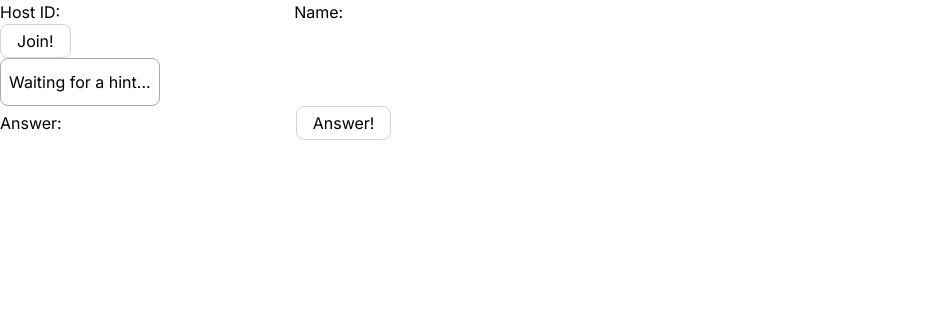
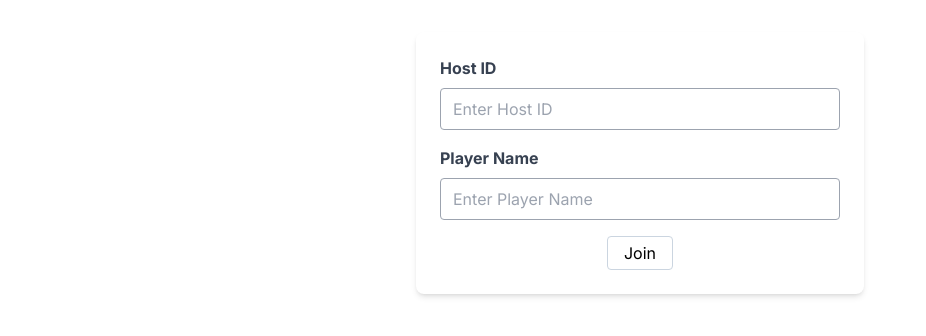
Before and after one commit to chin8628/emoji-anime-guessing, a Next.js app: page /guess in a window 1280 px wide. Shown: the top 336 px of the page, without its empty margins (0-926 px from the left). Built offline with nearby package versions, Linux system fonts and the light colour scheme.

Commit message:
Add ConnectRoomForm.tsx

```diff
--- a/src/app/globals.css
+++ b/src/app/globals.css
@@ -5,7 +5,7 @@
 button {
     background-color: white;
     border: 1px solid #CBD5E0;
-    border-radius: 8px;
+    border-radius: 4px;
     padding: 4px 16px;
     text-align: center;
     cursor: pointer;
@@ -15,3 +15,17 @@ button {
 button:hover {
     background-color: #EEE;
 }
+
+input {
+    border: 1px solid #CBD5E0;
+    padding: 0.5rem;
+    font-size: 16px;
+}
+
+@layer base {
+    input[type="number"]::-webkit-inner-spin-button,
+    input[type="number"]::-webkit-outer-spin-button {
+        -webkit-appearance: none;
+        margin: 0;
+    }
+}
--- a/src/app/guess/page.tsx
+++ b/src/app/guess/page.tsx
@@ -1,40 +1,30 @@
 "use client"
 import {EmojiViewer} from "@/components/EmojiViewer/EmojiViewer";
-import {connectToHost, joinHost, sendAnswer} from "@/socket/client";
-import {useEffect, useState} from "react";
-
+import {sendAnswer} from "@/socket/client";
+import {useState} from "react";
+import {ConnectRoomForm} from "@/components/ConnectRoomForm";
 
 export default () => {
   const [hint, setHint] = useState<string[]>([])
-  const [hostId, setHostId] = useState("")
+  const [answer, setAnswer] = useState("")
   const [username, setUsername] = useState("")
-  const [answer, setAnswer] = useState("")
-
-  const submitHostId = async () => {
-    await connectToHost(hostId, (data) => {
-      setHint(JSON.parse(data))
-    });
-
-    joinHost(username)
-  }
 
   return (
     <div>
-      <label>
-        Host ID:
-        <input type="number" onChange={(event) => setHostId(event.target.value)}/>
-      </label>
-      <label>
-        Name:
-        <input type="text" onChange={(event) => setUsername(event.target.value)}/>
-      </label><br/>
-      <button onClick={submitHostId} disabled={!(username && hostId)}>Join!</button>
+      {
+        username === "" ? (
+          <ConnectRoomForm onReceiveHint={(hint) => setHint(hint)} onJoin={(username) => setUsername(username)}/>
+        ) : (
+          <>
             <EmojiViewer placeholder="Waiting for a hint..." emojis={hint}/>
             <label>
               Answer:
               <input type="text" onChange={(event) => setAnswer(event.target.value)}/>
             </label>
             <button onClick={() => sendAnswer(username, answer)} disabled={!answer}>Answer!</button>
+          </>
+        )
+      }
     </div>
   )
 }
--- a/src/app/hint/page.tsx
+++ b/src/app/hint/page.tsx
@@ -82,7 +82,7 @@ export default function Page() {
         {players.length > 0 && (<h2>Friends!</h2>)}
         <ul>
           {
-            players.map((username) => (<li key={username}>{username}</li>))
+            players.map((username, index) => (<li key={index}>{username}</li>))
           }
         </ul>
       </div>
--- /dev/null
+++ b/src/components/ConnectRoomForm.tsx
@@ -0,0 +1,61 @@
+import {useState} from "react";
+import {connectToHost, joinHost} from "@/socket/client";
+
+type Props = {
+  onReceiveHint: (hint: string[]) => void,
+  onJoin: (username: string) => void
+}
+
+export const ConnectRoomForm = ({onReceiveHint, onJoin}: Props) => {
+  const submit = async (event) => {
+    event.preventDefault()
+
+    const hostId = event.target.hostId.value
+    const userName = event.target.playerName.value
+
+    await connectToHost(hostId, (data) => {
+      onReceiveHint(JSON.parse(data))
+    });
+
+    joinHost(userName)
+    onJoin(userName)
+  }
+
+  return (
+    <div className="max-w-md mx-auto mt-8 p-6 bg-white rounded-lg shadow-md">
+      <form method="post" onSubmit={submit}>
+        <div className="mb-4">
+          <label htmlFor="hostId" className="block text-gray-700 font-bold mb-2">Host ID</label>
+          <input
+            type="number"
+            id="hostId"
+            name="hostId"
+            className="border border-gray-400 rounded w-full py-2 px-3"
+            placeholder="Enter Host ID"
+            required
+          />
+        </div>
+
+        <div className="mb-4">
+          <label htmlFor="playerName" className="block text-gray-700 font-bold mb-2">Player Name</label>
+          <input
+            type="text"
+            id="playerName"
+            name="playerName"
+            className="border border-gray-400 rounded w-full py-2 px-3"
+            placeholder="Enter Player Name"
+            required
+          />
+        </div>
+
+        <div className="text-center">
+          <button
+            type="submit"
+          >
+            Join
+          </button>
+        </div>
+      </form>
+    </div>
+  )
+}
```
Lines whose indentation alone changed are shown as unchanged.
